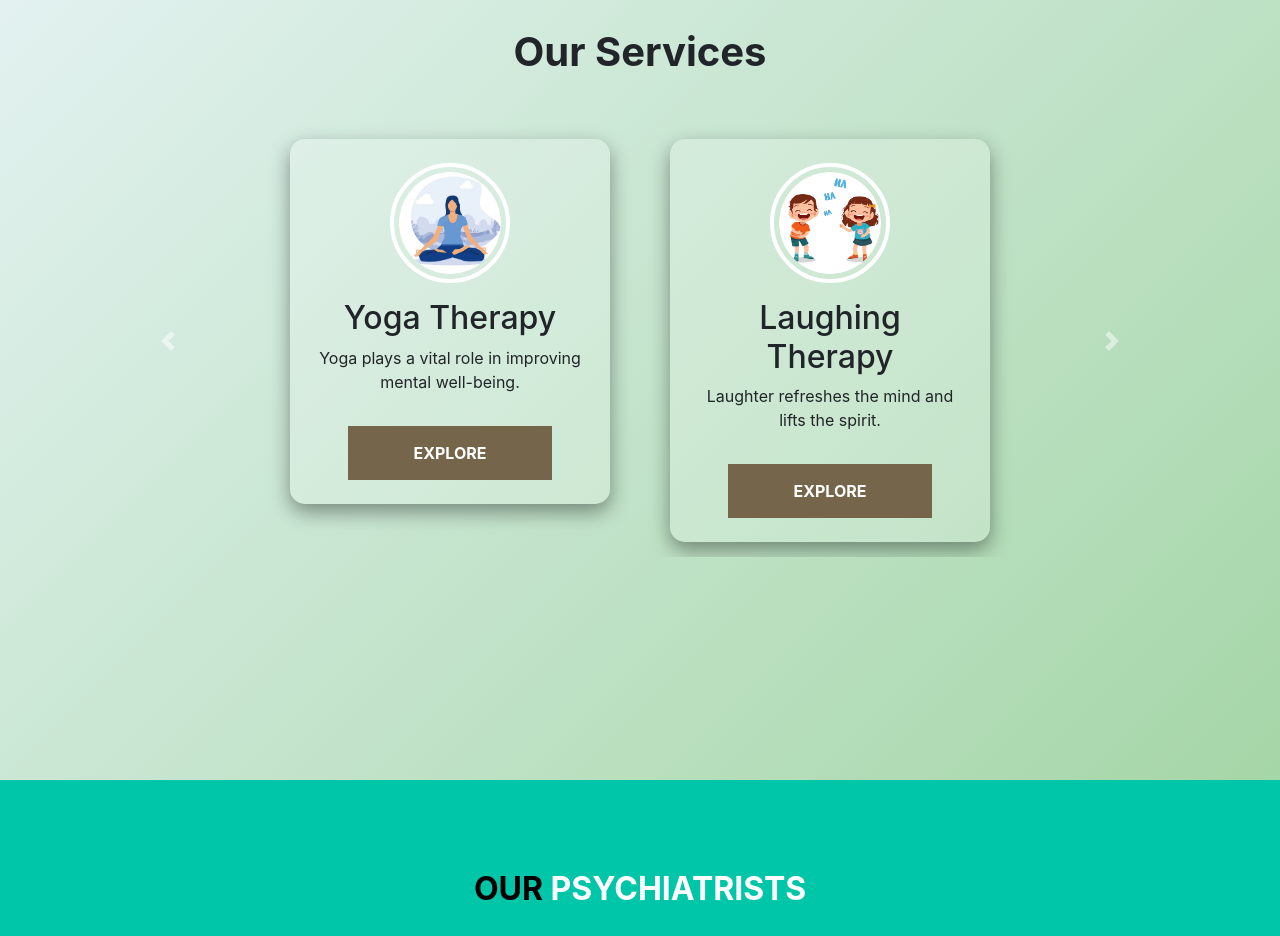
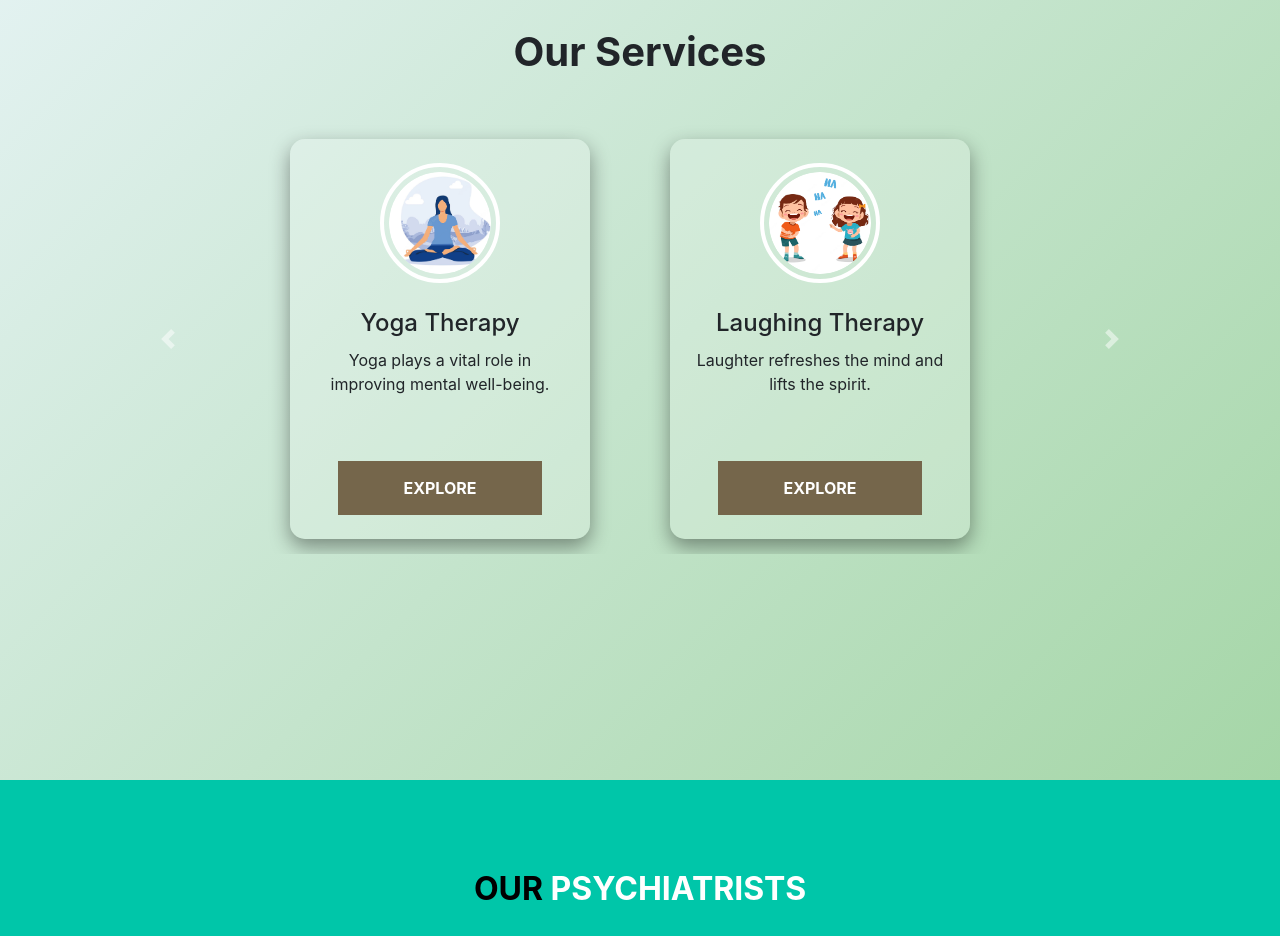
Before and after one commit to mukit-blaster/reflex, a plain HTML site: page index.html in a window 1280 px wide. Shown: the part 1200-2136 px from the top of the page. Drawn offline with nearby package versions, Linux system fonts and the light colour scheme.

Commit message:
service box fixed width

```diff
--- a/styles.css
+++ b/styles.css
@@ -949,8 +949,13 @@ a:focus {
   overflow: hidden;
 }
 
+
+
 .service-card {
   background: rgba(255, 255, 255, 0.2);
+  width: 100%;
+  max-width: 300px;
+  min-height: 400px;
   padding: 25px;
   margin: 15px;
   border-radius: 15px;
@@ -960,7 +965,16 @@ a:focus {
   display: flex;
   flex-direction: column;
   align-items: center;
-  justify-content: center;
+  justify-content: space-between;
+}
+
+.service-card h2 {
+  font-size: 1.5rem;
+  margin: 10px 0;
+}
+
+.service-card p {
+  flex-grow: 1;
 }
 
 .service-card:hover {
```
